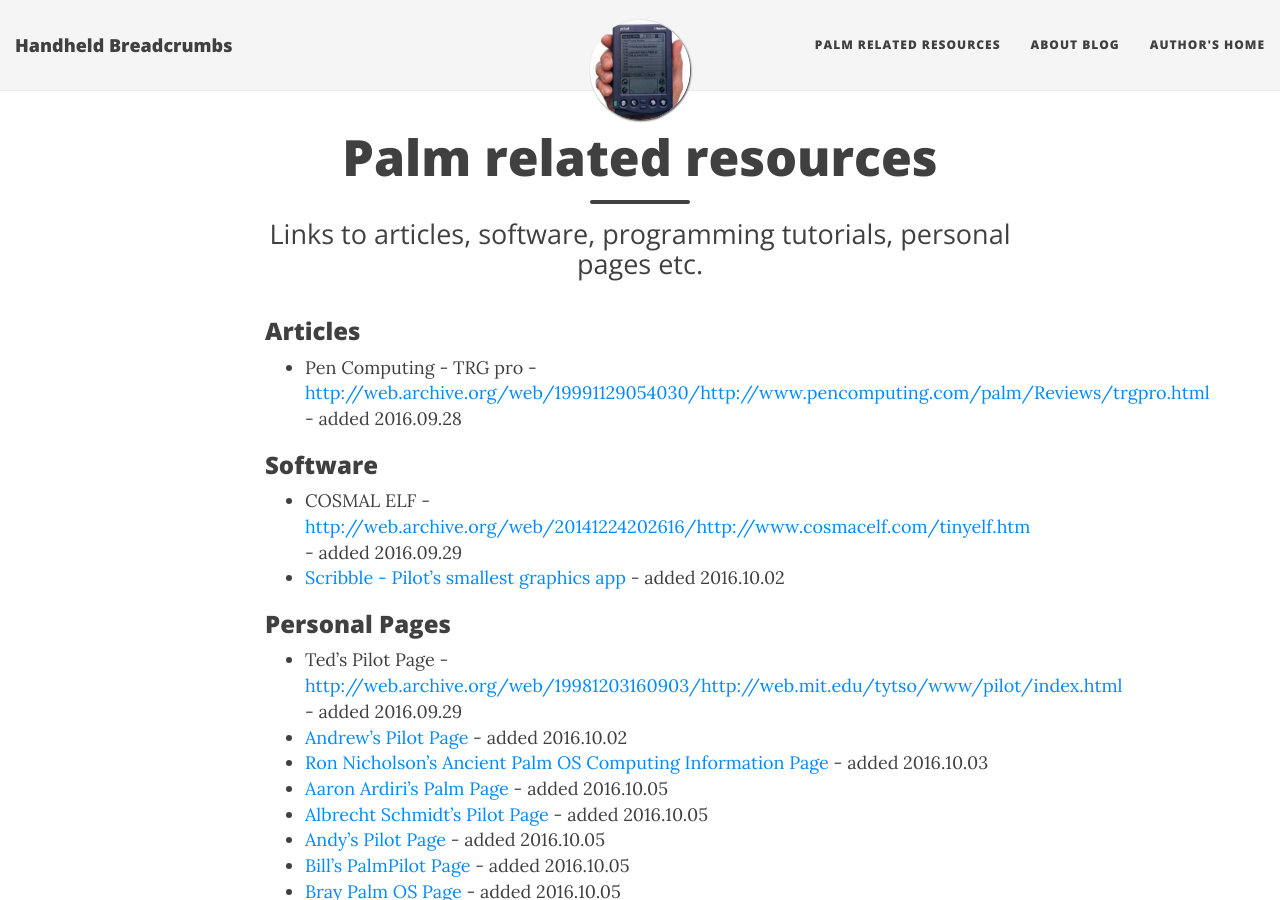
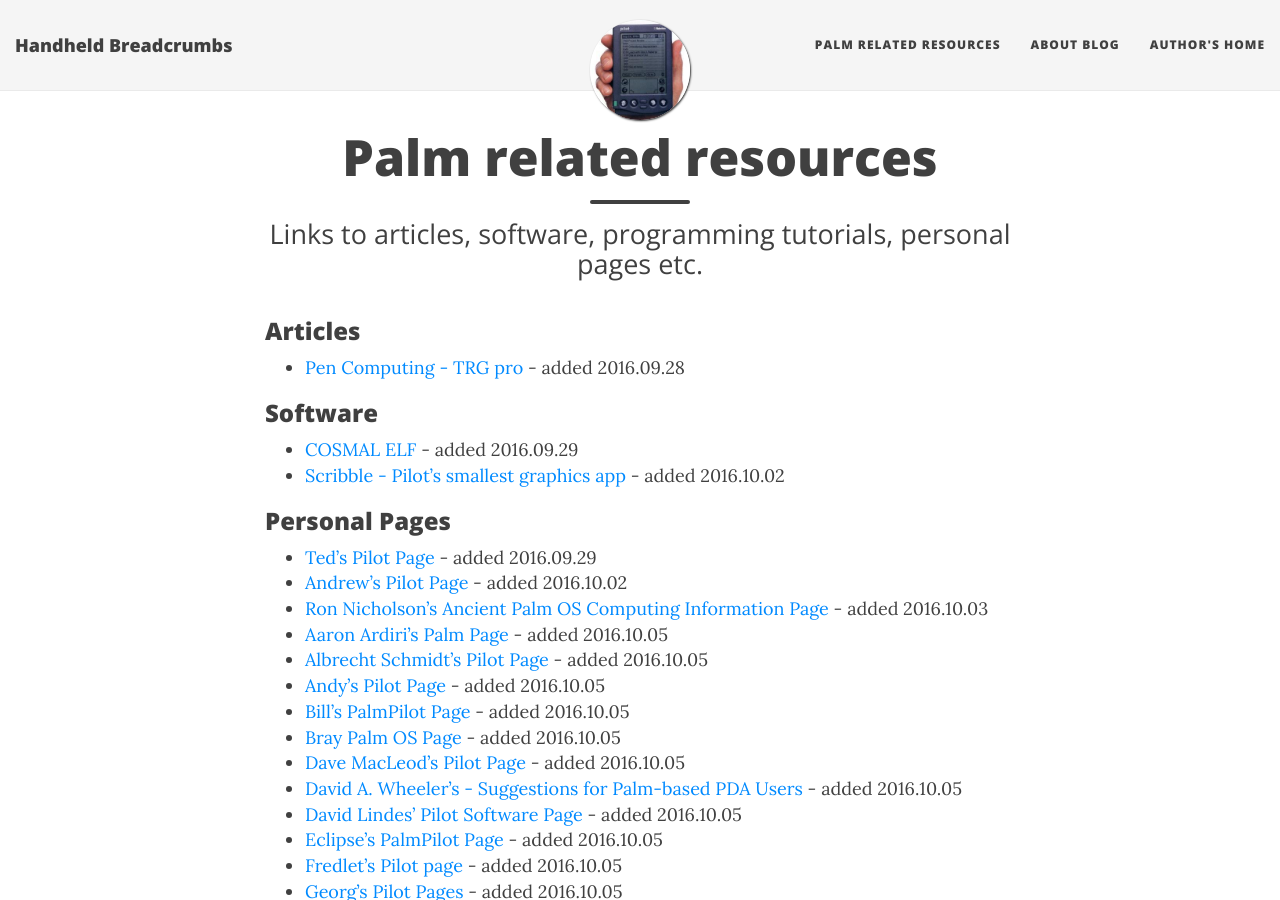
Before and after one commit to handheldbreadcrumbs/handheldbreadcrumbs.github.io, a Jekyll site: the page built from palmresources.md, in a window 1280 px wide and 900 px high. Built offline with Jekyll 4.4.1, drawn with Linux system fonts in a browser that asks for light colours; nearby versions of some CDN libraries; some of the changed lines change nothing that is shown.

Commit message:
formatting changes to Personal Pages section

```diff
--- a/palmresources.md
+++ b/palmresources.md
@@ -6,14 +6,14 @@
 ---
 
 ### Articles
-* Pen Computing - TRG pro - [http://web.archive.org/web/19991129054030/http://www.pencomputing.com/palm/Reviews/trgpro.html](http://web.archive.org/web/19991129054030/http://www.pencomputing.com/palm/Reviews/trgpro.html){:target="_blank"} - added 2016.09.28
+* [Pen Computing - TRG pro](http://web.archive.org/web/19991129054030/http://www.pencomputing.com/palm/Reviews/trgpro.html){:target="_blank"} - added 2016.09.28
 
 ### Software
-* COSMAL ELF - [http://web.archive.org/web/20141224202616/http://www.cosmacelf.com/tinyelf.htm](http://web.archive.org/web/20141224202616/http://www.cosmacelf.com/tinyelf.htm){:target="_blank"} - added 2016.09.29
+* [COSMAL ELF](http://web.archive.org/web/20141224202616/http://www.cosmacelf.com/tinyelf.htm){:target="_blank"} - added 2016.09.29
 * [Scribble - Pilot's smallest graphics app](http://web.archive.org/web/19981205214849/http://www.iosphere.net/~howlett/pilot/scribble.html){:target="_blank"} - added 2016.10.02
 
 ### Personal Pages
-* Ted's Pilot Page - [http://web.archive.org/web/19981203160903/http://web.mit.edu/tytso/www/pilot/index.html](http://web.archive.org/web/19981203160903/http://web.mit.edu/tytso/www/pilot/index.html){:target="_blank"} - added 2016.09.29
+* [Ted's Pilot Page](http://web.archive.org/web/19981203160903/http://web.mit.edu/tytso/www/pilot/index.html){:target="_blank"} - added 2016.09.29
 * [Andrew's Pilot Page](http://web.archive.org/web/19981206010148/http://www.iosphere.net/~howlett/pilot/){:target="_blank"} - added 2016.10.02
 * [Ron Nicholson's Ancient Palm OS Computing Information Page](http://web.archive.org/web/20141224194937/http://www.nicholson.com/rhn/palm.html){:target="_blank"} - added 2016.10.03
 * [Aaron Ardiri's Palm Page](http://web.archive.org/web/20010718130351/http://www.ardiri.com/index.php?redir=palm){:target="_blank"} - added 2016.10.05
```
